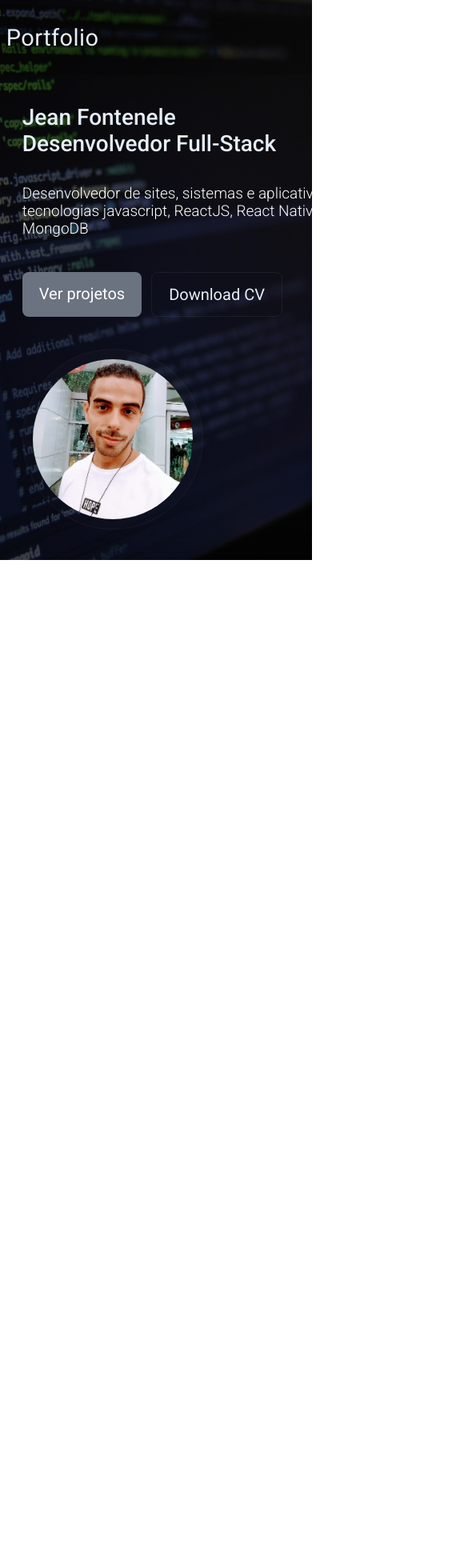
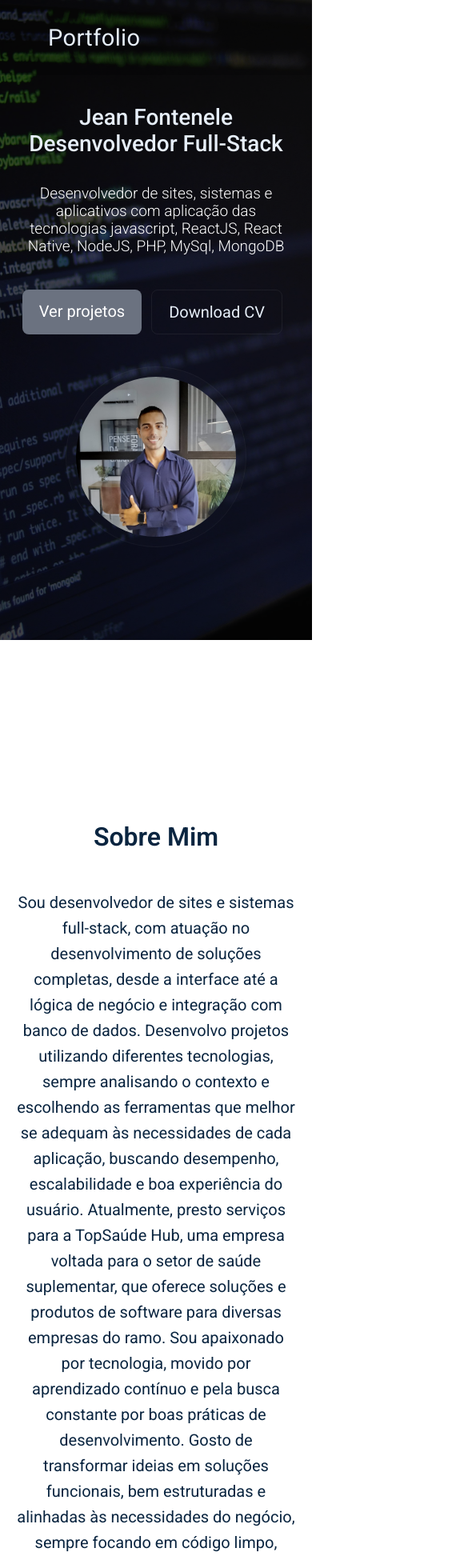
Before and after one commit to JeanFontenele/Site_portfolio, a React (Vite) app: page / in a window 390 px wide. Shown: the top 1950 px of the page at 80% size, 585 px wide, since content can reach past the window. Built offline with nearby package versions, Linux system fonts and the light colour scheme.

Commit message:
alteracoes para o responsivo

```diff
--- a/src/components/GallerySection.jsx
+++ b/src/components/GallerySection.jsx
@@ -33,6 +33,7 @@ export default function GallerySection(props){
     useEffect(() => {
         if (projeto.projeto === 'projeto1' || projeto.projeto === 'projeto2' || projeto.projeto === 'projeto3') {
             setOpen(true);
+            //document.body.style.backgroundColor = 'rgba(0, 0, 0, 0.5)';
             if(projeto.projeto === 'projeto3'){
                 images = imagesProjeto3
             }
--- a/src/components/Header.jsx
+++ b/src/components/Header.jsx
@@ -1,6 +1,6 @@
 import { useState, useRef, useEffect } from 'react'
 import './components.css'
-import perfil from '../assets/images/perfil.jpg'
+import perfil from '../assets/images/Foto_perfil.jpeg'
 
 export default function Header({ onNavigate }) {
   const [open, setOpen] = useState(false)
@@ -8,6 +8,7 @@ export default function Header({ onNavigate }) {
   const menuNav = useRef(null)
 
   useEffect(()=>{
+    //resolver questão do menu nav deslizante que não funciona em telas menores de 500px
     if(iconeMenu.current){
       iconeMenu.current.addEventListener('click',()=>{
         let menu = menuNav.current
@@ -18,7 +19,7 @@ export default function Header({ onNavigate }) {
         }else{
           menu.style.opacity = '0'
           menu.style.left = '0'
-          menu.style.transform = "translateX(-1000px)"
+          menu.style.transform = "translateX(-100%)"
         }
       })
     }
@@ -40,7 +41,7 @@ export default function Header({ onNavigate }) {
                 <li><a title='contato' onClick={() => onNavigate("contato")} href="#contact">Contato</a></li>
               </ul>
 
-              <div style={{width:'50%',textAlign:'right',marginTop:'-10px'}}>
+              <div className='box-hamburguer'>
                 <button ref={iconeMenu} className={`hamburger ${open ? 'open' : 'close'}`} onClick={() => setOpen(!open)} aria-label="Menu">
                   <span></span>
                   <span></span>
--- a/src/components/Secoes.jsx
+++ b/src/components/Secoes.jsx
@@ -31,6 +31,7 @@ export default function Secoes({ sectionsRef }){
 
     useEffect(()=>{
         gsap.registerPlugin(ScrollTrigger)
+        if(window.innerWidth > 500){
             gsap.to(targetRef.current, {
                 x: 0,
                 opacity: 1,
@@ -42,14 +43,31 @@ export default function Secoes({ sectionsRef }){
                     scrub: true
                 }
             });
+        }else if(window.innerWidth <= 500){
+            gsap.to(targetRef.current, {
+                x: 0,
+                opacity: 1,
+                scrollTrigger:{
+                    trigger: targetRef.current,
+                    //markers: true,
+                    start: "top 200px",
+                    end: "bottom 500px",
+                    scrub: false
+                }
+            });
+        }
 
         return ()=> {
             gsap.killTweensOf(targetRef.current)
         }
+            //continuar ajustando a animação tanto no gsap quanto no css para ser mais rápida numa tela menor
+            //dica: deixei o scrub false e precisar centralizar os elementos, ajustar o translate para os demais elementos da body para ser mais rápido
     },[])
+    console.log(window.innerWidth)
 
     useEffect(()=>{
         gsap.registerPlugin(ScrollTrigger)
+        if(window.innerWidth > 500){
             gsap.to(targetRef2.current, {
                 x: 0,
                 opacity: 1,
@@ -61,6 +79,19 @@ export default function Secoes({ sectionsRef }){
                     scrub: true
                 }
             });
+        }else{
+            gsap.to(targetRef2.current, {
+                x: 0,
+                opacity: 1,
+                scrollTrigger:{
+                    trigger: targetRef2.current,
+                    //markers: true,
+                    start: "top 200px",
+                    end: "bottom 700px",
+                    scrub: false
+                }
+            });
+        }
 
         return ()=> {
             gsap.killTweensOf(targetRef2.current)
@@ -77,7 +108,7 @@ export default function Secoes({ sectionsRef }){
                 //markers: true,
                 start: "top 500px",
                 end: "bottom 700px",
-                scrub: true
+                scrub: false
             }
         });
 
@@ -90,7 +121,7 @@ export default function Secoes({ sectionsRef }){
     const modalImages = useRef(null)
     const [viewProjeto, setViewProjeto] = useState('')
     const projeto = viewProjeto
-    console.log(projeto)
+    //console.log(projeto)
 
 
 
--- a/src/components/components.css
+++ b/src/components/components.css
@@ -17,6 +17,7 @@
   background-size: cover;
   background-position: center;
   min-height: 700px;
+  max-width: 100%;
   display: flex;
   flex-direction: column;
   gap: 24px;
@@ -46,6 +47,12 @@
   font-weight:400;
   letter-spacing:0.4px;
   font-size: 29px;
+}
+
+.box-hamburguer{
+  width:50%;
+  text-align:right;
+  margin-top:-10px;
 }
 
 .hamburger{
@@ -100,8 +107,9 @@
   background-color: rgba(0,0,0,0.5);
   color: white;
   position: absolute;
+  z-index: 1;
   top: 90px;
-  transform: translateX(-1000px);
+  transform: translateX(-100%);
   opacity: 0;
   transition: 1.5s;
 }
@@ -128,7 +136,9 @@
 .nav-links a:hover{
   font-weight: 400;
 }
-/*.nav-links.open{  }*/
+.nav-links.open{
+  pointer-events: auto;
+ }
 
 .hero-content{
   max-width:1200px;
@@ -155,7 +165,7 @@
   font-weight: 300;
   line-height: 22px;
 }
-.hero-actions{display:flex; gap:12px}
+.hero-actions{display:flex; gap:12px;position: relative;z-index: 0;}
 .btn{
   display:inline-block;
   padding:15px 21px;
@@ -205,19 +215,6 @@
   transform: scale(1.2);
 }
 
-@media (max-width:900px){
-  .hero-content{flex-direction:column;align-items:flex-start;padding:36px 20px}
-  .hero-right{width:100%;display:flex;justify-content:flex-start}
-  .photo-box img{width:240px;height:240px}
-  .nav-links{display:none}
-  .nav-links.open{display:flex;flex-direction:column;background:rgba(0,0,0,0.25);padding:12px;border-radius:8px}
-}
-
-@media (max-width:480px){
-  .hero-header{padding:12px}
-  .hero-left h1{font-size:28px}
-  .photo-box img{width:200px;height:200px}
-}
 
 /* Seção sobre mim */
 
@@ -520,3 +517,95 @@ div.copyrighter{
 .show{
   opacity: 1;
 }
+
+
+
+
+
+@media (max-width:900px){
+  .hero-content{flex-direction:column;align-items:flex-start;padding:36px 20px}
+  .hero-right{width:100%;display:flex;justify-content:flex-start}
+  .photo-box img{width:240px;height:240px}
+  .nav-links{display:none}
+  .nav-links.open{display:flex;flex-direction:column;background:rgba(0,0,0,0.9);}
+}
+
+@media screen and (max-width:500px){
+  body{
+    overflow-x: hidden;
+  }
+  .hero-left h1{font-size:28px}
+  .photo-box img{width:200px;height:200px}
+
+  .hero-header{
+    padding:12px;
+    width: 100%;
+    text-align: center;
+    height: 800px;
+  }
+  .container{
+    min-width: 300px;
+  }
+  .nav-links{
+    opacity: 0;
+    left: 0;
+    transform: translateX(-100%);
+    transition: all 0.4s ease-in-out;
+    pointer-events: none;
+  }
+  .box-hamburguer{
+    padding-right: 3%;
+  }
+
+  .hero-content{
+    flex-direction:column;
+    justify-content: center;
+  }
+
+  .photo-box{
+    position: relative;
+    left: 50%;
+    transform: translateX(-50%);
+  }
+
+  .projects-section{
+    padding:80px 20px;
+    width: 100%;
+    margin:0 auto;
+  }
+  section.sobremim{
+    padding: 150px 0;
+    transform: translateX(-300px);
+    text-align: center;
+    opacity: 0;
+    transition: 0.2s;
+    width: 100%;
+  }
+
+  .projects-grid{
+    display:block;
+    opacity: 0;
+    transform: translateX(-100%);
+    transition: 0.5s;
+  }
+
+  .project-card{
+    margin: 30px 0;
+  }
+
+  .project-card:hover{
+    transform: scale(1.1);
+  }
+
+  .contatos{
+    display: flex;
+    flex-wrap: wrap;
+  }
+
+  .contato-single{
+    width: 50%;
+    position: relative;
+    transition: transform 0.5s ease;
+    z-index: 1;
+  }
+}
```
Also changed, not shown: src/assets/images/Foto_perfil.jpeg (added). Lines whose indentation alone changed are shown as unchanged.
